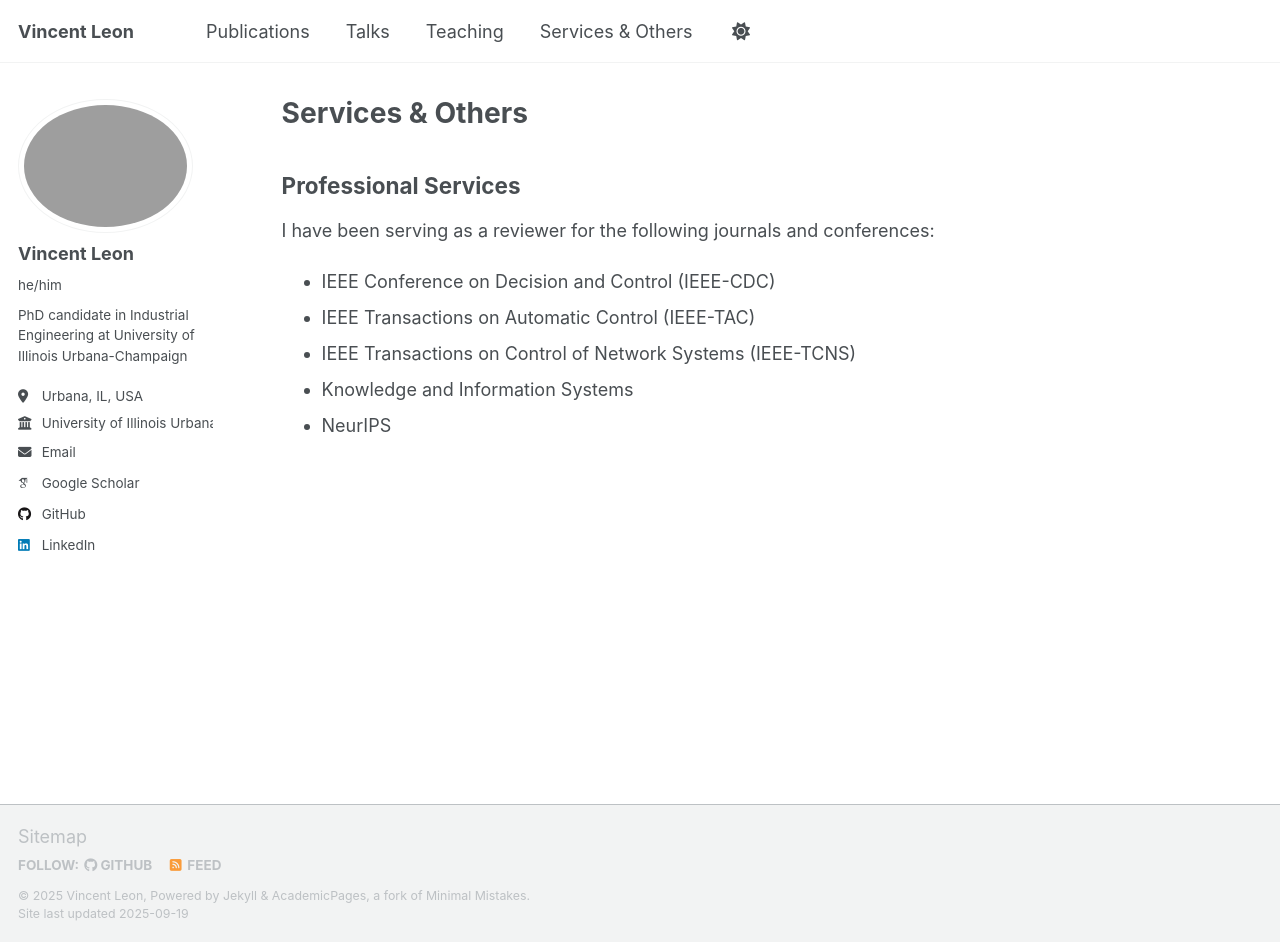
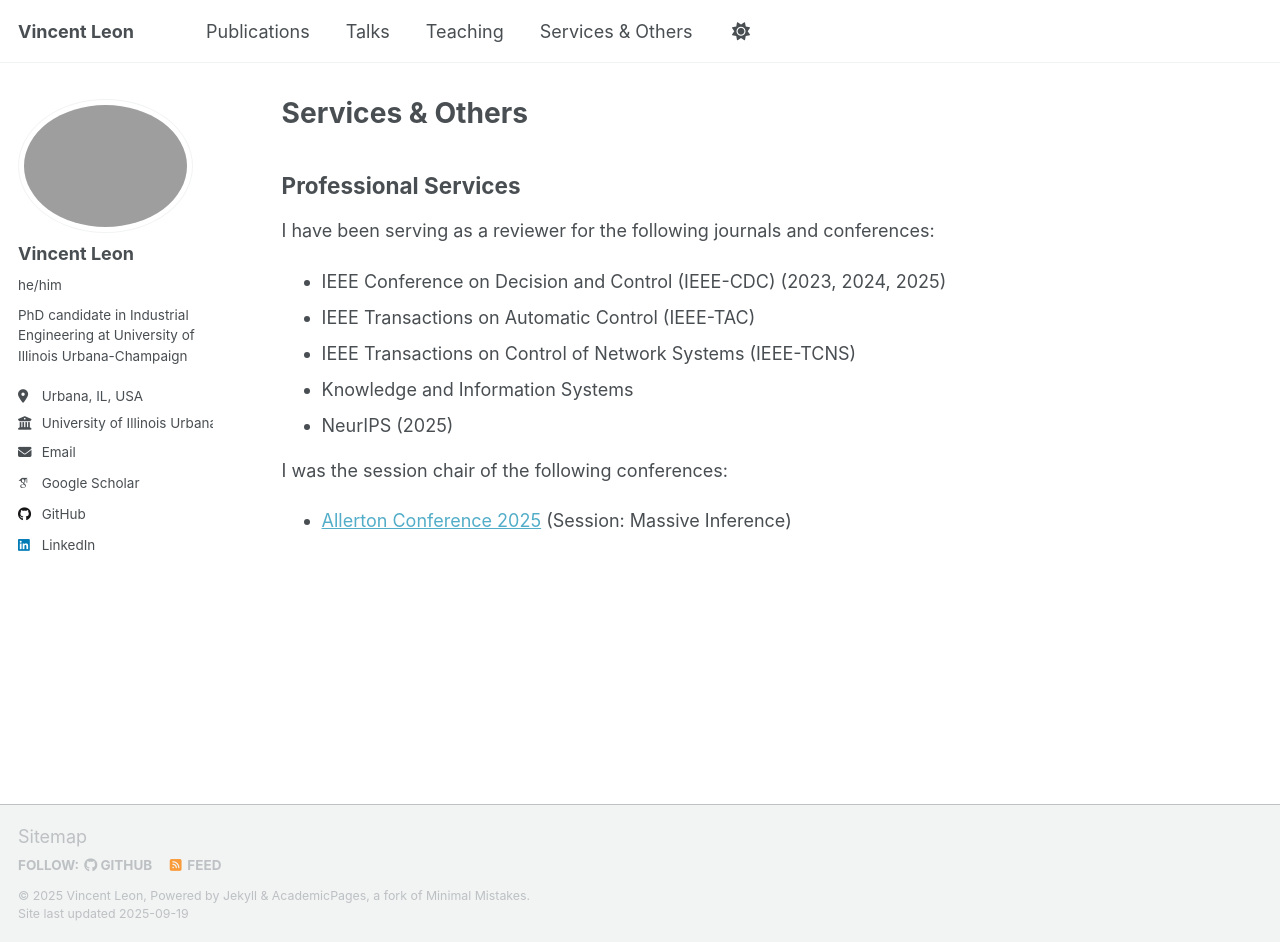
Before and after one commit to vin-leon/vin-leon.github.io, a Jekyll site: the page built from _pages/services.md, in a window 1280 px wide and 942 px high. Built offline with Jekyll 4.4.1, drawn with Linux system fonts in a browser that asks for light colours; some web fonts are replaced; a script that is not in the unit is left out.

Commit message:
Update services.md

```diff
--- a/_pages/services.md
+++ b/_pages/services.md
@@ -6,8 +6,11 @@ author_profile: true
 ---
 ## Professional Services
 I have been serving as a reviewer for the following journals and conferences:
-* IEEE Conference on Decision and Control (IEEE-CDC)
+* IEEE Conference on Decision and Control (IEEE-CDC) (2023, 2024, 2025)
 * IEEE Transactions on Automatic Control (IEEE-TAC)
 * IEEE Transactions on Control of Network Systems (IEEE-TCNS)
 * Knowledge and Information Systems
-* NeurIPS
+* NeurIPS (2025)
+
+I was the session chair of the following conferences:
+* [Allerton Conference 2025](https://allerton.csl.illinois.edu/) (Session: Massive Inference)
```
